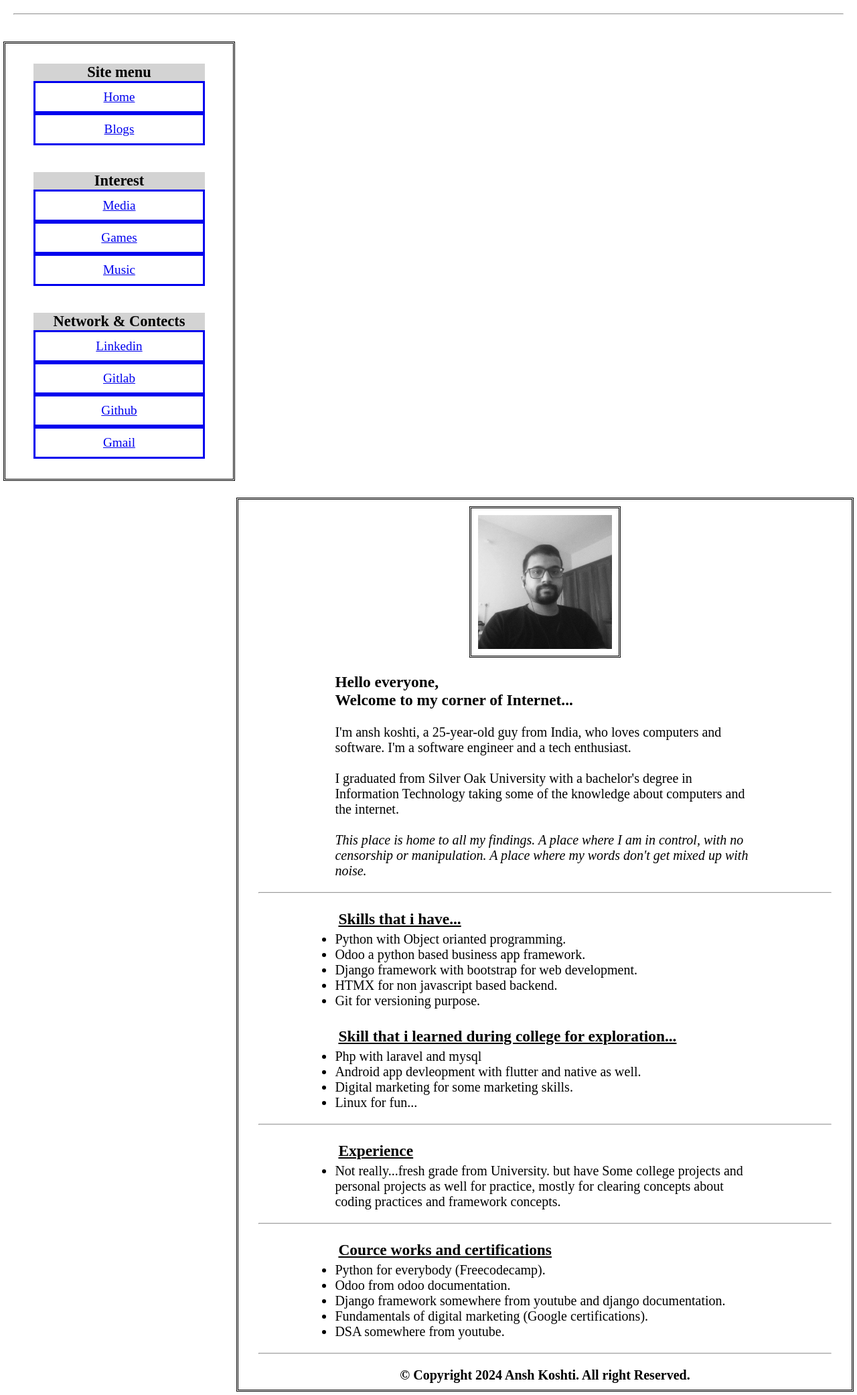
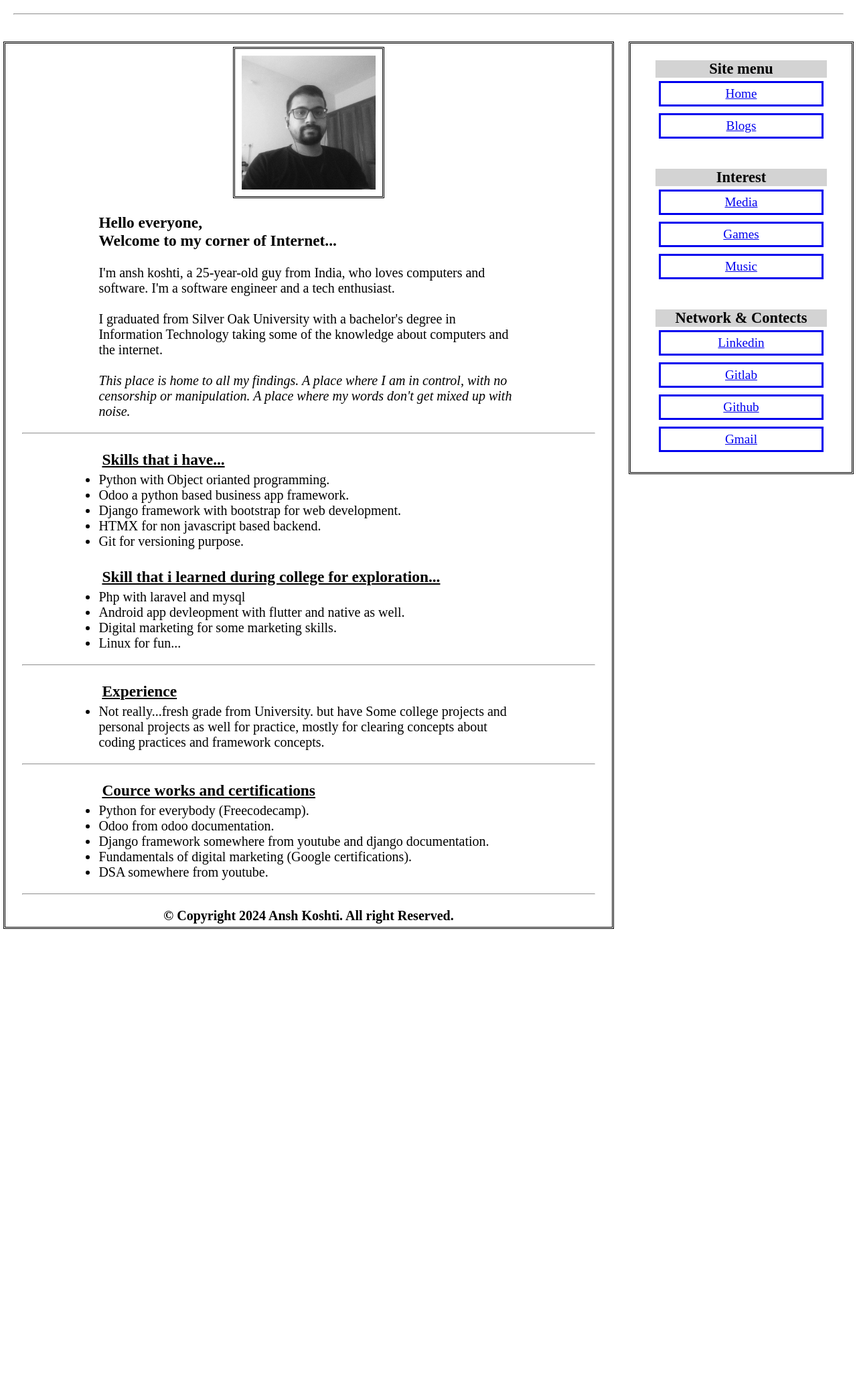
Before and after one commit to AnshKoshti/personal-web, a Django app: page / in a window 1280 px wide. Shown: the part 168-2251 px from the top of the page at 67% size. After the commit the page ends 1555 px from the top, so only its background shows below. Run offline with Django 5.2, Linux system fonts and the light colour scheme.

Commit message:
Minor changes in content

```diff
--- a/blogs/templates/blogs/blogs_list.html
+++ b/blogs/templates/blogs/blogs_list.html
@@ -5,7 +5,6 @@
   h1 {
     display: block;
     text-align: center;
-    margin-bottom: 10px;
   }
   section, h2,p {
     display: block;
--- a/static/css/style.css
+++ b/static/css/style.css
@@ -28,19 +28,19 @@ hr {
 }
 
 .column-1 {
-    float: left;
+    float: right;
     width: 25%;
     margin: 5px;
-    padding: 10px;
+    padding: 5px;
     margin-top: 20px;
     border-style: double;
 }
 
 .column-2 {
-    float: right;
+    float: left;
     width: 70%;
     margin: 5px;
-    padding: 10px;
+    padding: 5px;
     margin-top: 20px;
     border-style: double;
 }
@@ -87,9 +87,10 @@ td {
 }
 
 .sidenav a {
-    padding: 10px;
+    padding: 5px;
+    margin: 5px;
+    width: auto;
     border-style: solid;
-    width: auto;
 }
 
 #profile {
--- a/templates/home.html
+++ b/templates/home.html
@@ -8,7 +8,7 @@
       <section>
         <h3 style="background: lightgray">Site menu</h3>
         <a href="/">Home</a>
-        <a href="#" target="_blank">Blogs</a>
+        <a href="/blogs" target="_blank">Blogs</a>
       </section>
       <section>
         <h3 style="background: lightgray">Interest</h3>
```
